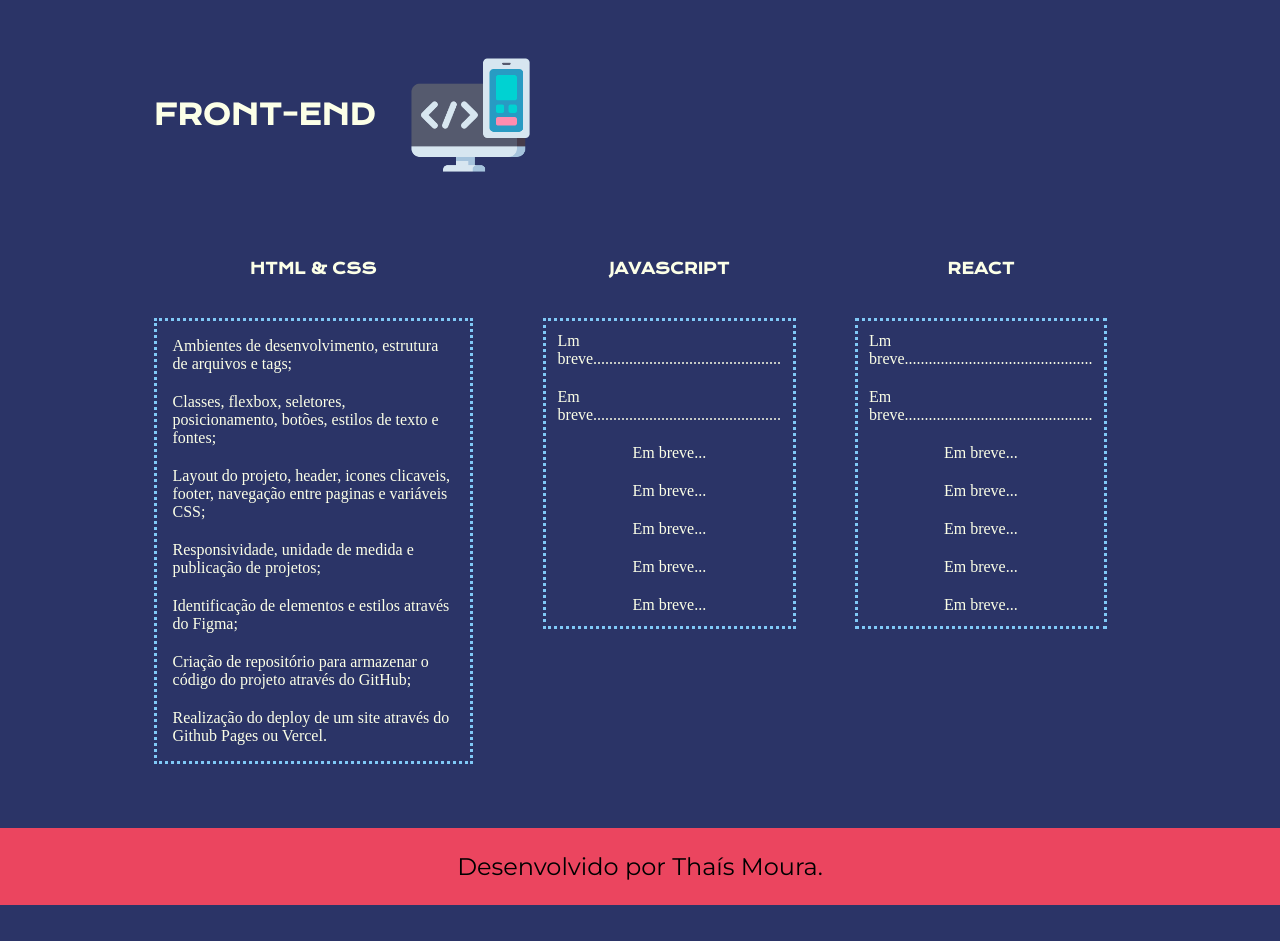
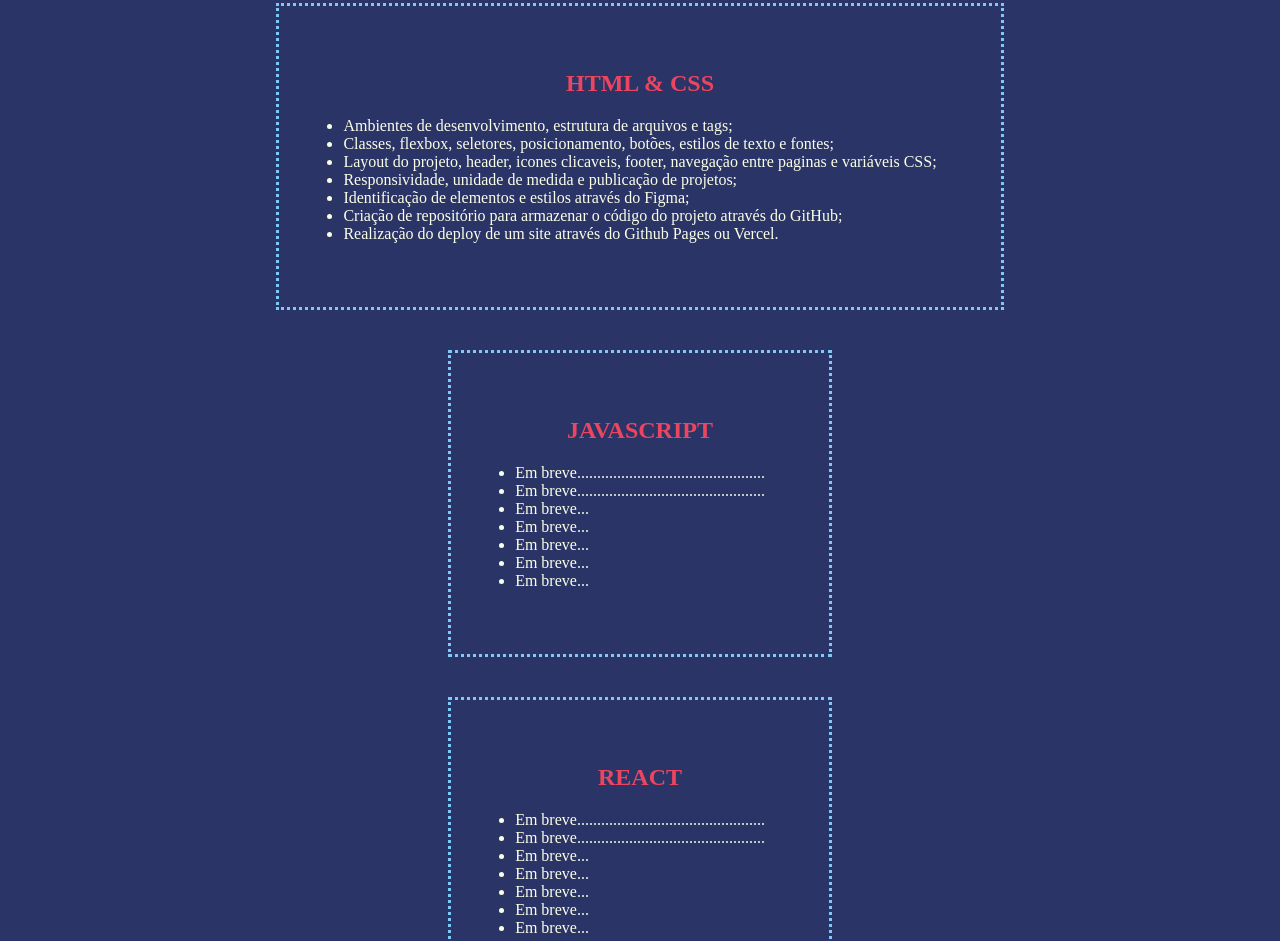
Before and after one commit to thaistech/portfolio, a plain HTML site: page skills.html in a window 1280 px wide. Shown: the part 71-1012 px from the top of the page. Before the commit the page ends 976 px from the top, so only its background shows below. Drawn offline with nearby package versions, Linux system fonts and the light colour scheme.

Commit message:
Exclusão da main e alteração da section

```diff
--- a/skills.html
+++ b/skills.html
@@ -16,57 +16,49 @@
         </nav>
     </header>
 
-    <main class="apresentacao__conteudo__1skill">
-        <section class="apresentacao__1skill">
+    <h1 class="apresentacao__skill__titulo">FRONT-END</h1>
 
-            <h1 class="apresentacao__1skill__titulo">FRONT-END</h1>
-        </section>
-        <img class="imagem__frontend" src="./assets/frontend.png" alt="icone frontend">
-    </main>
+   <section class="apresentacao__skill">
+   <!--<img class="imagem__frontend" src="./assets/frontend.png" alt="icone frontend">-->
+        <div class="apresentacao__skill__div">
+            <h2 class="apresentacao__skill__subtitulo">HTML & CSS</h1>
+            <ul class="apresentacao__skill__lista">
+                <li>Ambientes de desenvolvimento, estrutura de arquivos e tags;</li>
+                <li>Classes, flexbox, seletores, posicionamento, botões,  estilos de texto e fontes;</li>
+                <li>Layout do projeto, header, icones clicaveis, footer, navegação entre paginas e variáveis CSS;</li>
+                <li>Responsividade, unidade de medida e publicação de projetos;</li>
+                <li>Identificação de elementos e estilos através do Figma;</li>
+                <li>Criação de repositório para armazenar o código do projeto através do GitHub;</li>
+                <li>Realização do deploy de um site através do Github Pages ou Vercel.</li>
+            </ul>
+        </div>
 
-    <main class="apresentacao__conteudo__skill">
-        <section class="apresentacao__skill">
-            <h1 class="apresentacao__skill__titulo">HTML & CSS</h1>
-            <div class="apresentacao__skill__div">
-                <p>Ambientes de desenvolvimento, estrutura de arquivos e tags;</p>
-                <p>Classes, flexbox, seletores, posicionamento, botões,  estilos de texto e fontes;</p>
-                <p>Layout do projeto, header, icones clicaveis, footer, navegação entre paginas e variáveis CSS;</p>
-                <p>Responsividade, unidade de medida e publicação de projetos;</p>
-                <p>Identificação de elementos e estilos através do Figma;</p>
-                <p>Criação de repositório para armazenar o código do projeto através do GitHub;</p>
-                <p>Realização do deploy de um site através do Github Pages ou Vercel.</p>
-            </div>
-        </section>
+        <div class="apresentacao__skill__div">
+            <h2 class="apresentacao__skill__subtitulo">JAVASCRIPT</h1>
+            <ul class="apresentacao__skill__lista">
+                <li>Em breve...............................................</li>
+                <li>Em breve...............................................</li>
+                <li>Em breve...</li>
+                <li>Em breve...</li>
+                <li>Em breve...</li>
+                <li>Em breve...</li>
+                <li>Em breve...</li>
+            </ul>
+        </div>
 
-        <section class="apresentacao__skill">
-            <h1 class="apresentacao__skill__titulo">JAVASCRIPT</h1>
-            <div class="apresentacao__skill__div">
-                <p>Lm breve...............................................</p>
-                <p>Em breve...............................................</p>
-                <p>Em breve...</p>
-                <p>Em breve...</p>
-                <p>Em breve...</p>
-                <p>Em breve...</p>
-                <p>Em breve...</p>
-            </div>
-        </section>
-
-        <section class="apresentacao__skill">
-            <h1 class="apresentacao__skill__titulo">REACT</h1>
-            <div class="apresentacao__skill__div">
-                <p>Lm breve...............................................</p>
-                <p>Em breve...............................................</p>
-                <p>Em breve...</p>
-                <p>Em breve...</p>
-                <p>Em breve...</p>
-                <p>Em breve...</p>
-                <p>Em breve...</p>
-            </div>
-        </section>
-
-        <img>
-
-    </main>
+        <div class="apresentacao__skill__div">
+            <h2 class="apresentacao__skill__subtitulo">REACT</h1>
+            <ul class="apresentacao__skill__lista">
+                <li>Em breve...............................................</li>
+                <li>Em breve...............................................</li>
+                <li>Em breve...</li>
+                <li>Em breve...</li>
+                <li>Em breve...</li>
+                <li>Em breve...</li>
+                <li>Em breve...</li>
+            </ul>
+        </div>
+    </section>
 
     <footer class="rodape">
         <p>Desenvolvido por Thaís Moura.</p>
```
